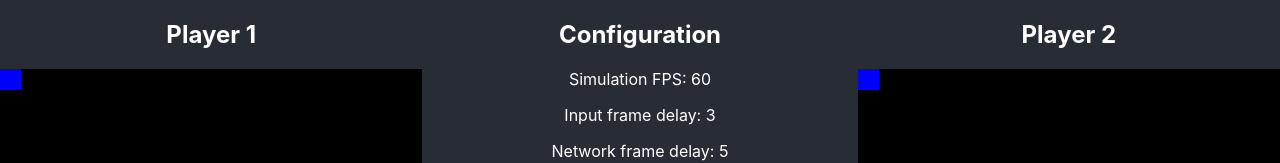
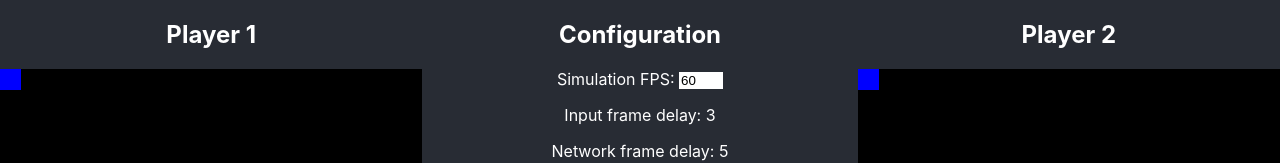
Before and after one commit to toolness/netcode-fun, a React (Create React App) app: page / in a window 1280 px wide. Shown: the top 163 px of the page. Built offline with nearby package versions, Linux system fonts and the light colour scheme.

Commit message:
Make FPS configurable.

```diff
--- a/src/App.tsx
+++ b/src/App.tsx
@@ -5,6 +5,7 @@ import { Vec2, VEC2_ZERO, vec2Subtract } from "./Vec2";
 import { InputManager } from './InputManager';
 import { Vec2Input } from './Vec2Input';
 import { useInterval } from './timing';
+import { clamp } from './util';
 
 const PLAYER_SIZE: Vec2 = {x: 5, y: 5};
 const SIM_SIZE: Vec2 = {x: 100, y: 100};
@@ -29,10 +30,21 @@ const INITIAL_SIM: Sim = {
   time: 0
 };
 
+function clampOrDefaultInt(value: string, min: number, max: number, defaultValue: number): number {
+  const numValue = parseInt(value);
+  if (isNaN(numValue)) {
+    return defaultValue;
+  }
+  return clamp(numValue, min, max);
+}
+
+const MIN_FPS = 1;
+const MAX_FPS = 60;
+
 const App: React.FC = () => {
   const inputTickDelay = 3;
   const networkTickDelay = 5;
-  const simFPS = 60;
+  const [simFPS, setSimFPS] = useState(MAX_FPS);
   const sr = useRef(new MultiSimRunner(INITIAL_SIM, {inputTickDelay, networkTickDelay})).current;
   const [sim1, setSim1] = useState(sr.runners[0].currentState);
   const [sim2, setSim2] = useState(sr.runners[1].currentState);
@@ -58,7 +70,7 @@ const App: React.FC = () => {
           </div>
           <div>
             <h2>Configuration</h2>
-            <p>Simulation FPS: {simFPS}</p>
+            <p><label htmlFor="fps">Simulation FPS:</label> <input id="fps" type="number" value={simFPS} min={MIN_FPS} max={MAX_FPS} onChange={(e) => setSimFPS(clampOrDefaultInt(e.target.value, MIN_FPS, MAX_FPS, simFPS))} /></p>
             <p>Input frame delay: {inputTickDelay}</p>
             <p>Network frame delay: {networkTickDelay}</p>
           </div>
--- a/src/index.css
+++ b/src/index.css
@@ -31,3 +31,8 @@ kbd {
 	-webkit-border-radius: 3px;
 	text-shadow: 0 1px 0 #fff;
 }
+
+input[type="number"] {
+  width: 3em;
+  border: none;
+}
```
